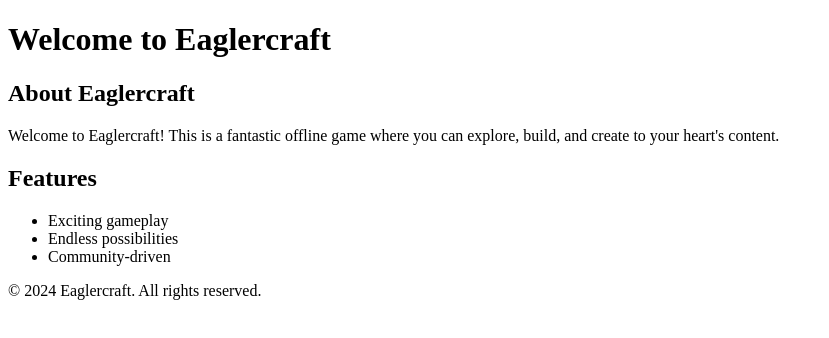
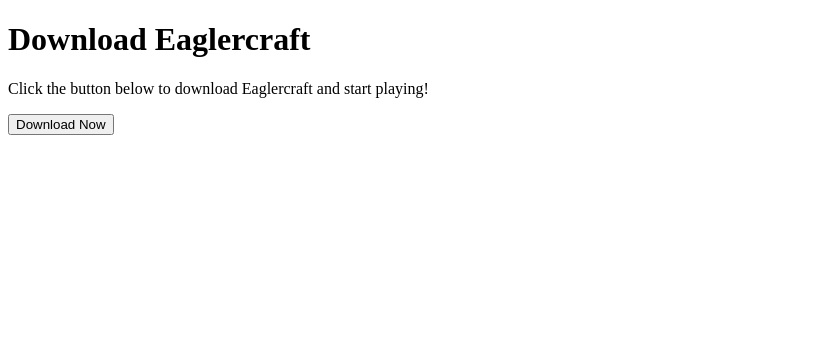
Before and after one commit to astrobrownie/diamonds, a plain HTML site: page index.html in a window 1280 px wide. Shown: the whole page, without its empty margins (0-829 px from the left). Drawn offline with Linux system fonts and the light colour scheme.

Commit message:
Update index.html

```diff
--- a/index.html
+++ b/index.html
@@ -3,41 +3,13 @@
 <head>
     <meta charset="UTF-8">
     <meta name="viewport" content="width=device-width, initial-scale=1.0">
-    <title>Eaglercraft Website</title>
-    <!-- You can link your CSS file here if you have any -->
-    <!-- <link rel="stylesheet" href="styles.css"> -->
+    <title>Download Eaglercraft</title>
 </head>
 <body>
-    <header>
-        <h1>Welcome to Eaglercraft</h1>
-        <!-- Add any navigation links here if needed -->
-        <!-- Example: <nav><a href="about.html">About</a></nav> -->
-    </header>
-
-    <main>
-        <section>
-            <h2>About Eaglercraft</h2>
-            <p>Welcome to Eaglercraft! This is a fantastic offline game where you can explore, build, and create to your heart's content.</p>
-        </section>
-
-        <section>
-            <h2>Features</h2>
-            <ul>
-                <li>Exciting gameplay</li>
-                <li>Endless possibilities</li>
-                <li>Community-driven</li>
-            </ul>
-        </section>
-
-        <!-- Add more sections as needed -->
-
-    </main>
-
-    <footer>
-        <p>&copy; 2024 Eaglercraft. All rights reserved.</p>
-    </footer>
-
-    <!-- You can link your JavaScript file here if you have any -->
-    <!-- <script src="script.js"></script> -->
+    <h1>Download Eaglercraft</h1>
+    <p>Click the button below to download Eaglercraft and start playing!</p>
+    <a href="EaglercraftX_1.8_u26_Offline_Signed.html" download="EaglercraftX_1.8_u26_Offline_Signed.html"">
+        <button>Download Now</button>
+    </a>
 </body>
 </html>
```
